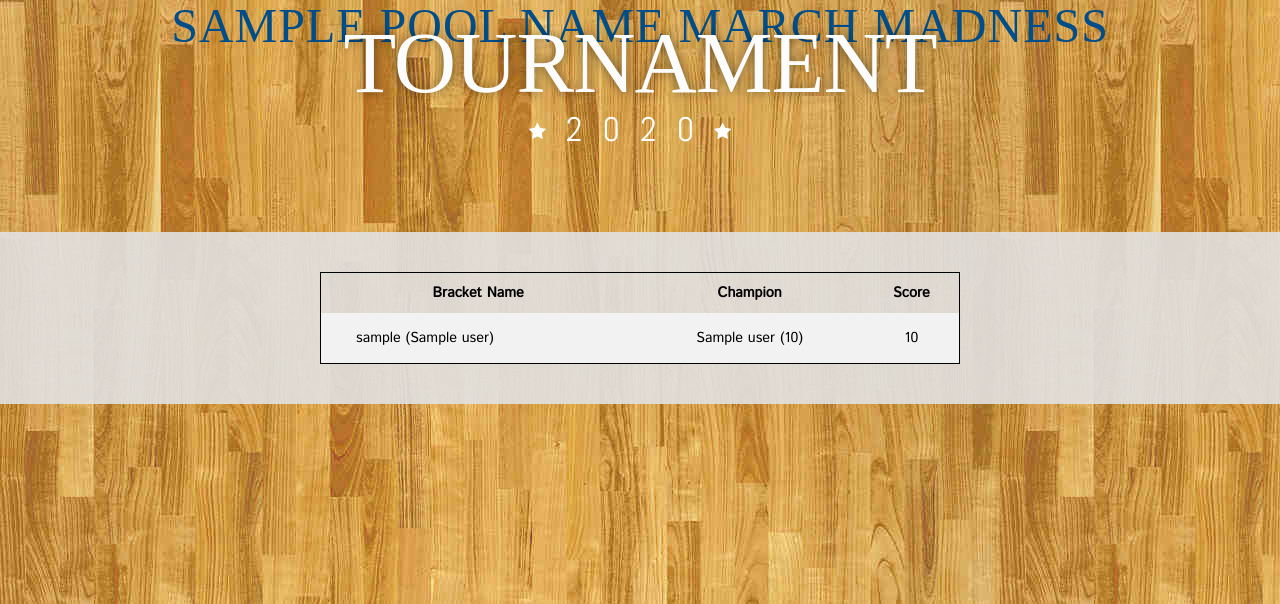
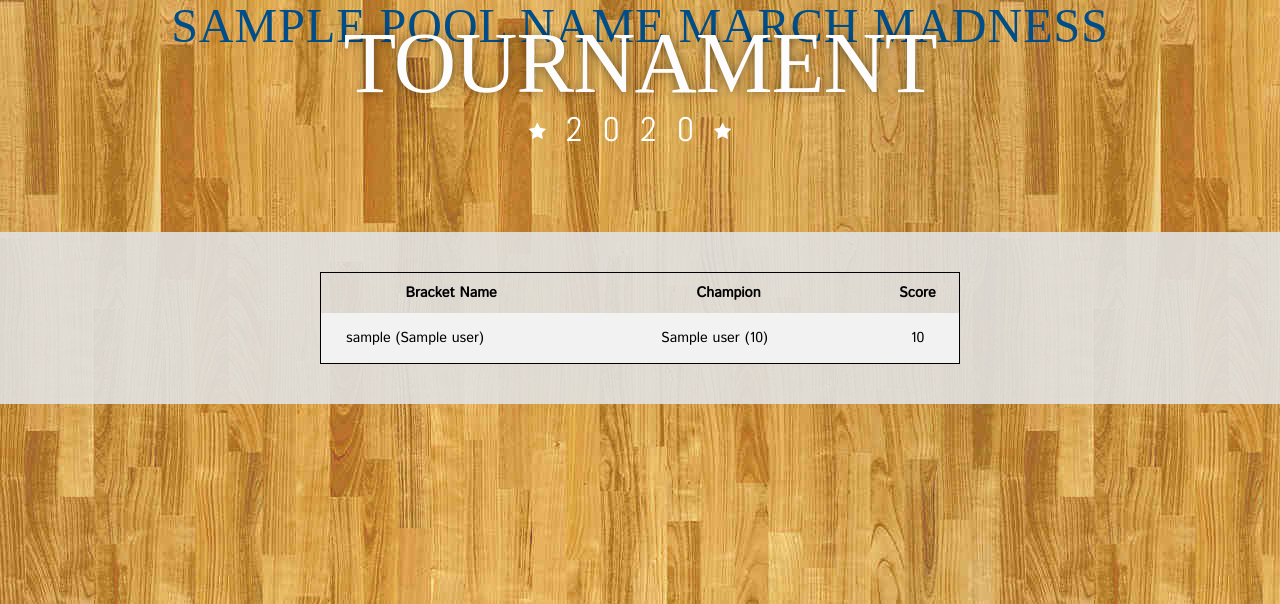
Before and after one commit to jimmygoogle/ncaa-python, a Flask app: template project/standings/templates/standings.html in a window 1280 px wide. Shown: the part 104-708 px from the top of the page. Run offline with Flask 2, Linux system fonts and the light colour scheme; the template is opened without the code that fills it: most values are stand-ins (such as "Sample title", 1, 10 or a date in 2020); some libraries are stand-ins or nearby versions; some web fonts are replaced.

Commit message:
Fixed standings alignment

```diff
--- a/project/static/stylesheets/standings.css
+++ b/project/static/stylesheets/standings.css
@@ -20,7 +20,6 @@
 
 .standings th {
     border: none;
-    text-align: left;
     padding: 10px;
     text-align: center;
 }
@@ -32,7 +31,7 @@
 }
 
 .standings .standings_name {
-  padding-left: 35px;
+  padding-left: 25px;
 }
 
 .standings .standings_score {
@@ -40,7 +39,7 @@
 }
 
 .standings .standings_champ {
-  text-align: center;
+  padding-left: 80px;
 }
 
 .standings tr:nth-child(even){
@@ -63,6 +62,7 @@
   }
   .standings th {
     font-size: 1.1em;
+    text-align: left;
   }
   .standings td {
     font-size: .9em;
```
